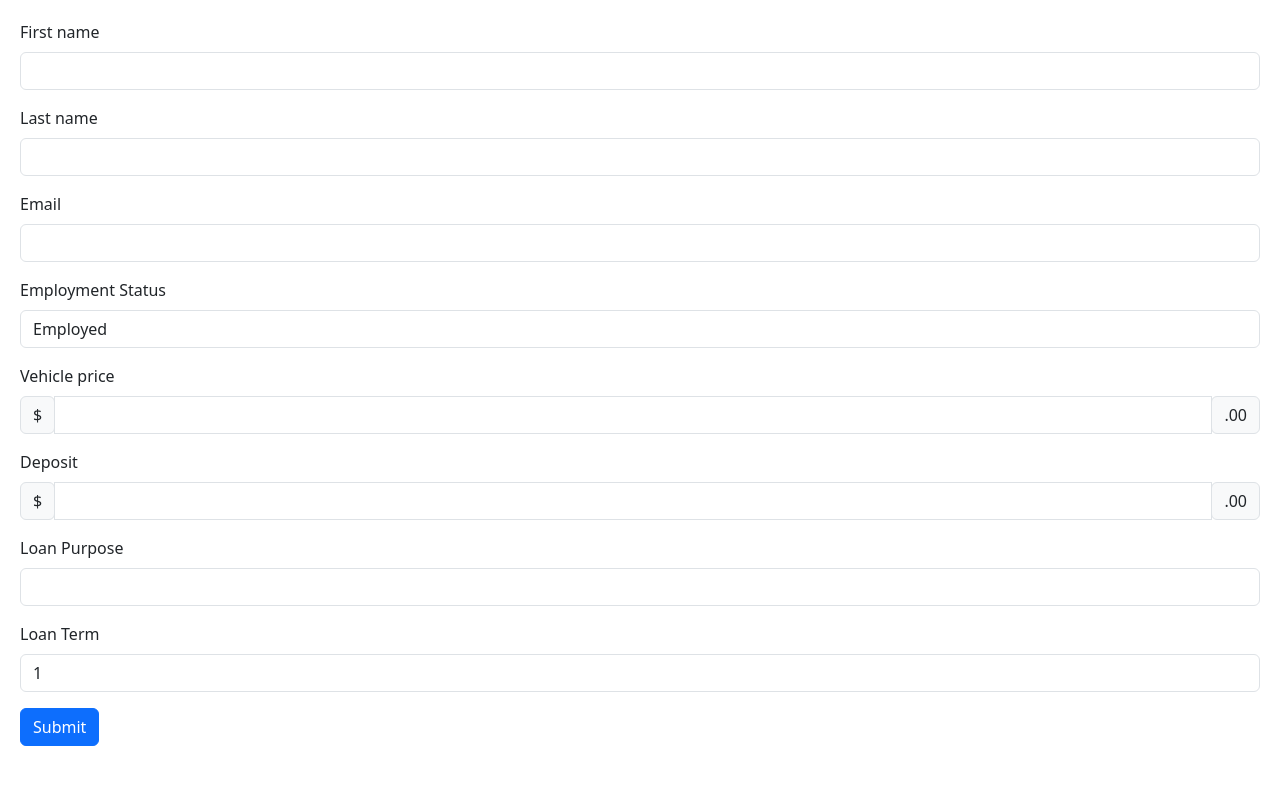
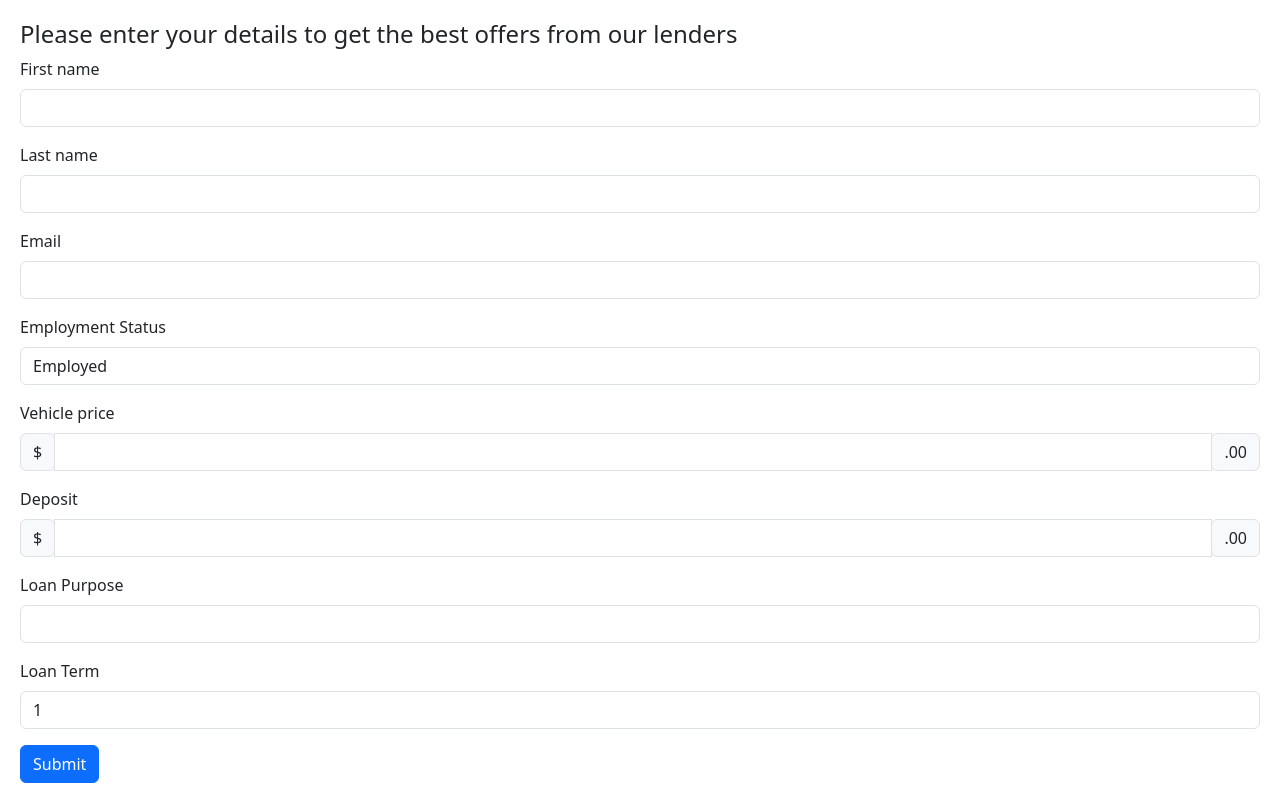
Before and after one commit to mrhadi/loan-offer-react, a React (Vite) app: page / in a window 1280 px wide. Built offline with nearby package versions, Linux system fonts and the light colour scheme.

Commit message:
Update readme file and minor ui update

```diff
--- a/src/components/LoanDetailsForm.tsx
+++ b/src/components/LoanDetailsForm.tsx
@@ -24,6 +24,8 @@ const LoanDetailsForm = (props: LoanDetailsFormProps) => {
   }
 
   return (
+    <>
+      <h4>Please enter your details to get the best offers from our lenders</h4>
       <form onSubmit={handleSubmit(onSubmit)}>
         <div className="mb-3">
           <label htmlFor="firstName" className="form-label">
@@ -103,7 +105,7 @@ const LoanDetailsForm = (props: LoanDetailsFormProps) => {
               <span className="input-group-text">$</span>
             </div>
             <input
-            {...register("vehiclePrice", {valueAsNumber: true })}
+              {...register("vehiclePrice", {valueAsNumber: true})}
               type="string"
               className="form-control"
               id="vehiclePrice"
@@ -124,7 +126,7 @@ const LoanDetailsForm = (props: LoanDetailsFormProps) => {
               <span className="input-group-text">$</span>
             </div>
             <input
-            {...register("deposit", { valueAsNumber: true })}
+              {...register("deposit", {valueAsNumber: true})}
               type="string"
               className="form-control"
               id="deposit"
@@ -154,7 +156,7 @@ const LoanDetailsForm = (props: LoanDetailsFormProps) => {
             Loan Term
           </label>
           <select
-          {...register("loanTerm", { valueAsNumber: true })}
+            {...register("loanTerm", {valueAsNumber: true})}
             className="form-control"
             id="loanTerm"
           >
@@ -171,6 +173,7 @@ const LoanDetailsForm = (props: LoanDetailsFormProps) => {
           Submit
         </button>
       </form>
+    </>
   )
 }
 
```
Also changed, not shown: 1 other file (tests, documents, lock files or other folders). Lines whose indentation alone changed are shown as unchanged.
